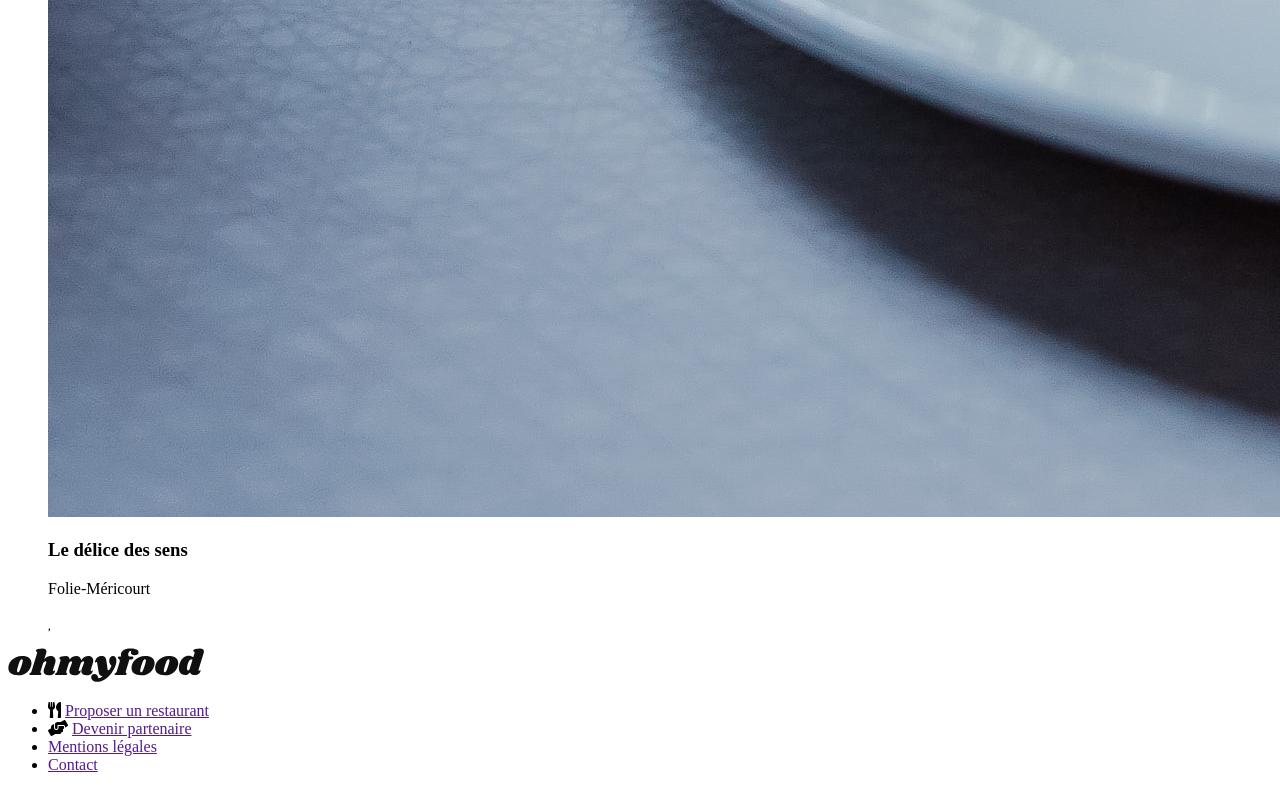
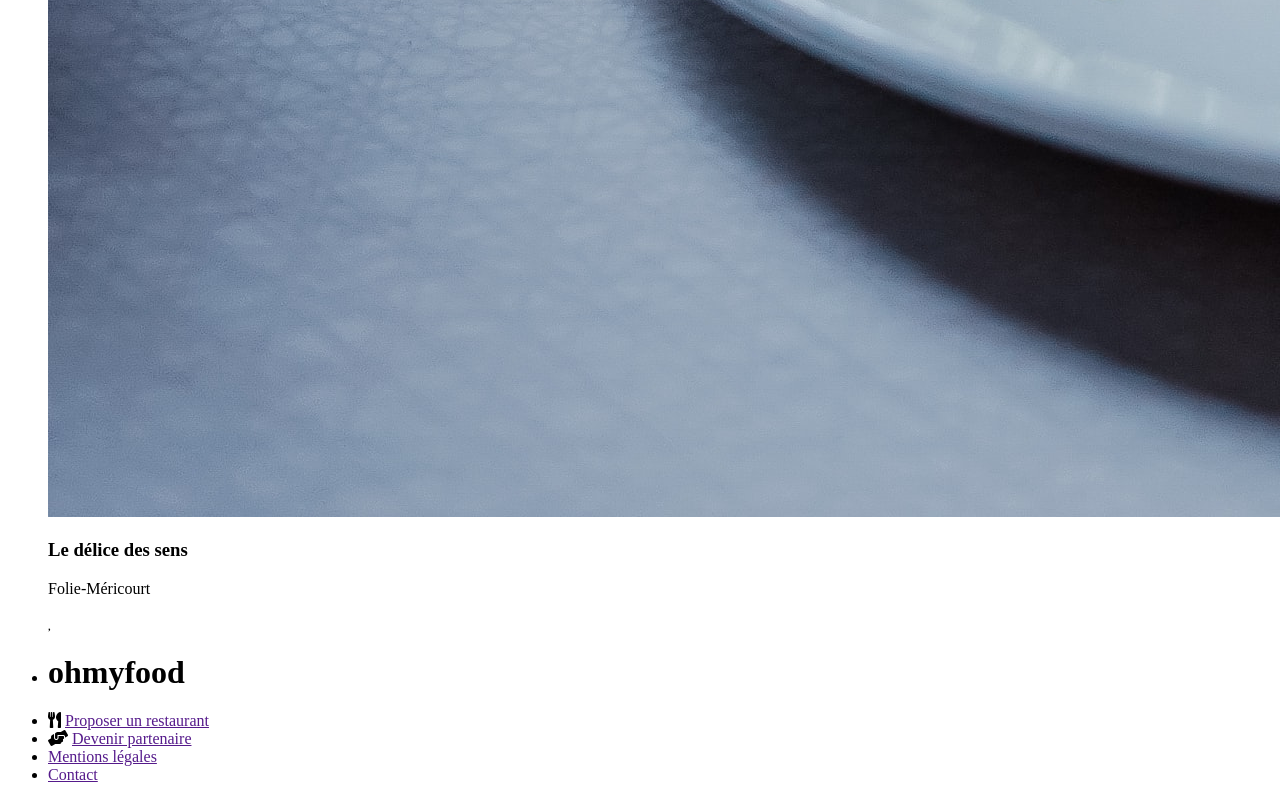
Before and after one commit to helio-dev/heliohoaraudossantos_3_01032021, a plain HTML site: page public/index.html in a window 1280 px wide. Shown: the part 4045-4845 px from the top of the page. Drawn offline with Linux system fonts and the light colour scheme; some icons are missing; a web font is replaced by a local one.

Commit message:
sass: nettoyage de l'index

```diff
--- a/public/index.html
+++ b/public/index.html
@@ -104,9 +104,11 @@
         </section>
 
         <footer>
-            <img class="logo__bye" src="img/images/logo/ohmyfood@2x.svg" alt="">
+
             <ul class="bye__info">
-
+                <li>
+                    <h1 class="omf__title">ohmyfood</h1>
+                </li>
                 <li>
                     <i class="fas fa-utensils"></i>
                     <a href="">Proposer un restaurant</a>
```
Also changed, not shown: private/sass/abstract/abstract.scss (deleted), public/css/style.css.
